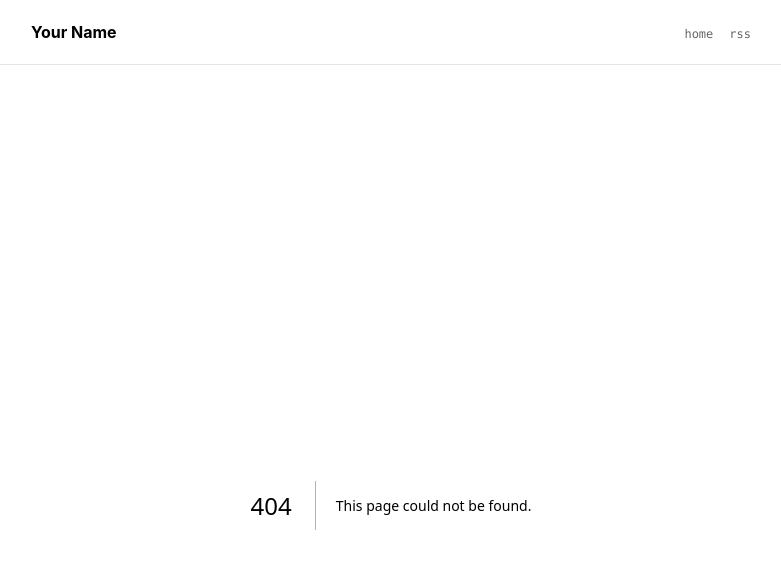
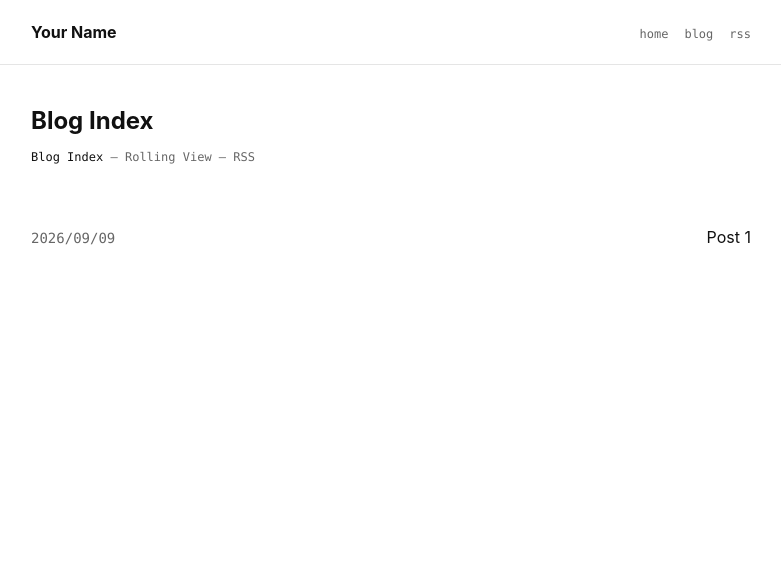
Before and after one commit to nurandressa/nurandressa.github.io, a Next.js app: page /blog in a window 1280 px wide. Before the commit this address had no page. Shown: the top 568 px of the page, without its empty margins (249-1030 px from the left). Built offline with nearby package versions, Linux system fonts and the light colour scheme.

Commit message:
Add blog index and rolling view pages

```diff
--- /dev/null
+++ b/app/blog/page.tsx
@@ -0,0 +1,39 @@
+import Link from "next/link";
+import type { Metadata } from "next";
+import BlogNav from "@/components/blog-nav";
+import { getAllPosts } from "@/lib/posts";
+
+export const metadata: Metadata = { title: "Blog Index" };
+
+export const dynamic = "force-static";
+
+export default function BlogIndexPage() {
+  const posts = getAllPosts();
+
+  return (
+    <div>
+      <header className="mb-12">
+        <h1 className="text-2xl font-bold mb-3">Blog Index</h1>
+        <BlogNav active="index" />
+      </header>
+
+      <ul className="divide-y divide-[var(--border)]">
+        {posts.map((post) => (
+          <li key={post.slug}>
+            <Link
+              href={`/blog/${post.slug}/`}
+              className="flex py-3 justify-between gap-6 items-baseline"
+            >
+              <span className="font-mono text-xs sm:text-sm text-[var(--muted)] whitespace-nowrap tabular-nums">
+                {post.date.replace(/-/g, "/")}
+              </span>
+              <span className="text-right flex-1 hover:text-[var(--link-hover)]">
+                {post.title}
+              </span>
+            </Link>
+          </li>
+        ))}
+      </ul>
+    </div>
+  );
+}
--- /dev/null
+++ b/app/blog/rolling/page.tsx
@@ -0,0 +1,56 @@
+import Link from "next/link";
+import type { Metadata } from "next";
+import BlogNav from "@/components/blog-nav";
+import { getAllPosts, postsToHtml } from "@/lib/posts";
+
+export const metadata: Metadata = { title: "Blog" };
+
+export const dynamic = "force-static";
+
+function weekday(date: string): string {
+  return new Date(`${date}T00:00:00Z`).toLocaleString("en-US", {
+    weekday: "short",
+    timeZone: "UTC",
+  });
+}
+
+export default async function RollingPage() {
+  const posts = getAllPosts();
+  const rendered = await Promise.all(
+    posts.map(async (post) => ({ post, html: await postsToHtml(post.content) }))
+  );
+
+  return (
+    <div>
+      <header className="mb-12">
+        <h1 className="text-2xl font-bold mb-3">Blog</h1>
+        <BlogNav active="rolling" />
+      </header>
+
+      <div className="space-y-16">
+        {rendered.map(({ post, html }) => (
+          <section key={post.slug}>
+            <h2 className="text-xl font-bold mb-1">{post.title}</h2>
+            <p className="mb-5 font-mono text-xs text-[var(--muted)]">
+              [
+              <Link
+                href={`/blog/${post.slug}/`}
+                className="hover:underline"
+              >
+                link—standalone
+              </Link>
+              ]
+            </p>
+            <div
+              className="prose text-base"
+              dangerouslySetInnerHTML={{ __html: html }}
+            />
+            <p className="mt-6 font-mono text-xs text-[var(--muted)] tabular-nums">
+              {weekday(post.date)}, {post.date.replace(/-/g, "/")}
+            </p>
+          </section>
+        ))}
+      </div>
+    </div>
+  );
+}
--- a/app/layout.tsx
+++ b/app/layout.tsx
@@ -38,6 +38,9 @@ export default function RootLayout({
                 <Link href="/" className="hover:text-[var(--text)] transition-colors">
                   home
                 </Link>
+                <Link href="/blog/" className="hover:text-[var(--text)] transition-colors">
+                  blog
+                </Link>
                 <Link href="/feed.xml" className="hover:text-[var(--text)] transition-colors">
                   rss
                 </Link>
--- /dev/null
+++ b/components/blog-nav.tsx
@@ -0,0 +1,27 @@
+import Link from "next/link";
+
+export default function BlogNav({ active }: { active: "index" | "rolling" }) {
+  return (
+    <nav className="font-mono text-xs text-[var(--muted)]">
+      {active === "index" ? (
+        <span className="text-[var(--text)]">Blog Index</span>
+      ) : (
+        <Link href="/blog/" className="hover:text-[var(--text)]">
+          Blog Index
+        </Link>
+      )}
+      {" — "}
+      {active === "rolling" ? (
+        <span className="text-[var(--text)]">Rolling View</span>
+      ) : (
+        <Link href="/blog/rolling/" className="hover:text-[var(--text)]">
+          Rolling View
+        </Link>
+      )}
+      {" — "}
+      <Link href="/feed.xml" className="hover:text-[var(--text)]">
+        RSS
+      </Link>
+    </nav>
+  );
+}
```
